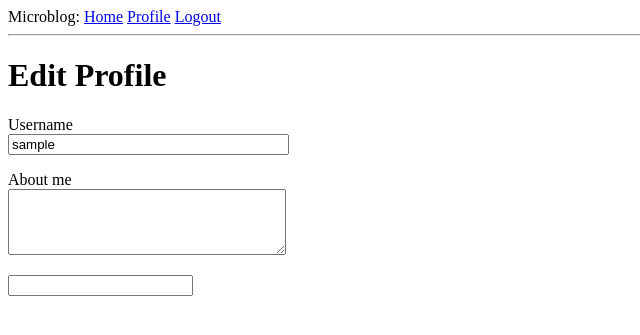
After one commit to hoquem/microblog, a Flask app: page /edit_profile in a window 1280 px wide. The commit adds this page. Shown: the top 335 px of the page, without its empty margins (0-640 px from the left). Run offline with Flask 2, Linux system fonts and the light colour scheme; the visitor is signed in with stand-in values (Sample User, id 1); data comes from the database, SQL or seed files in the repository; both versions use the stored data as it was after the commit.

Commit message:
Avatar and user profile

```diff
--- a/app/forms.py
+++ b/app/forms.py
@@ -1,6 +1,6 @@
 from flask_wtf import FlaskForm
-from wtforms import StringField, PasswordField, BooleanField, SubmitField
-from wtforms.validators import DataRequired, ValidationError, Email, EqualTo
+from wtforms import StringField, PasswordField, BooleanField, SubmitField, TextAreaField
+from wtforms.validators import DataRequired, ValidationError, Email, EqualTo, Length
 from app.models import User
 
 
@@ -27,3 +27,8 @@ class RegistrationForm(FlaskForm):
         user = User.query.filter_by(email=email.data).first()
         if user is not None:
             raise ValidationError('Please use a different email address.')
+
+class EditProfileForm(FlaskForm):
+    username = StringField('Username', validators=[DataRequired()])
+    about_me = TextAreaField('About me', validators=[Length(min=0, max=140)])
+    submit = StringField('Submit')
--- a/app/models.py
+++ b/app/models.py
@@ -3,6 +3,7 @@ from flask_login import UserMixin
 from werkzeug.security import generate_password_hash, check_password_hash
 from datetime import datetime
 from app import db
+from hashlib import md5
 
 @login.user_loader
 def load_user(id):
@@ -15,6 +16,8 @@ class User(UserMixin, db.Model):
     email = db.Column(db.String(120), index=True, unique=True)
     password_hash = db.Column(db.String(128))
     posts = db.relationship('Post', backref='author', lazy='dynamic')
+    about_me = db.Column(db.String(140))
+    last_seen = db.Column(db.DateTime, default=datetime.utcnow)
 
     def __repr__(self):
         return '<User {}'.format(self.username)
@@ -25,6 +28,10 @@ class User(UserMixin, db.Model):
     def check_password(self, password):
         return check_password_hash(self.password_hash, password)
 
+    def avatar(self, size):
+        digest = md5(self.email.lower().encode('utf-8')).hexdigest()
+        return 'https://www.gravatar.com/avatar/{}?d=identicon&s{}'.format(digest, size)
+
 class Post(db.Model):
     id = db.Column(db.Integer, primary_key=True)
     body = db.Column(db.String(140))
--- a/app/routes.py
+++ b/app/routes.py
@@ -1,10 +1,17 @@
 from flask import render_template, flash, redirect, request, url_for
 from werkzeug.urls import url_parse
 from app import app
-from app.forms import LoginForm, RegistrationForm
+from app.forms import LoginForm, RegistrationForm, EditProfileForm
 from flask_login import current_user, login_user, logout_user, login_required
 from app.models import User
 from app import db
+from datetime import datetime
+
+@app.before_request
+def before_request():
+    if current_user.is_authenticated:
+        current_user.last_seen = datetime.utcnow()
+        db.session.commit()
 
 @app.route('/login', methods=['GET', 'POST'])
 def login():
@@ -71,3 +78,17 @@ def user(username):
         {'author': user, 'body': 'Test post #2'}
     ]
     return render_template('user.html', user=user, posts=posts)
+
+@app.route('/edit_profile', methods=['GET', 'POST'])
+@login_required
+def edit_profile():
+    form = EditProfileForm()
+    if form.validate_on_submit():
+        current_user.username = form.username.data
+        current_user.about_me = form.about_me.data
+        db.session.commit()
+        flash('Your changes hanve been saved.')
+    elif request.method == 'GET':
+        form.username.data = current_user.username
+        form.about_me.data = current_user.about_me
+    return render_template('edit_profile.html', title='Edit Profile', form=form)
--- /dev/null
+++ b/app/templates/404.html
@@ -0,0 +1,6 @@
+{% extends "base.html" %}
+
+{% block content %}
+    <h1>That thing wasn't found!</h1>
+    <p><a href="{{ url_for('index) }}">Back</a></p>
+{% endblock %}
--- /dev/null
+++ b/app/templates/_post.html
@@ -0,0 +1,6 @@
+<table>
+    <tr valign="top">
+        <td><img src="{{ post.author.avatar(36) }}"</td>
+        <td>{{ post.author.username }} says:<br>{{ post.body }}</td>
+    </tr>
+</table>
--- a/app/templates/base.html
+++ b/app/templates/base.html
@@ -15,7 +15,7 @@
       {% if current_user.is_anonymous %}
       <a href="{{ url_for('login') }}">Login</a>
       {% else %}
-      <a href="{{ url_for('user', username=current_user.username) }}">User</a>
+      <a href="{{ url_for('user', username=current_user.username) }}">Profile</a>
       <a href="{{ url_for('logout') }}">Logout</a>
       {% endif %}
     </div>
--- /dev/null
+++ b/app/templates/edit_profile.html
@@ -0,0 +1,24 @@
+{% extends "base.html" %}
+
+{% block content %}
+   <h1>Edit Profile</h1>
+   <form action="" method="post">
+      {{ form.hidden_tag() }}
+      <p>
+         {{ form.username.label }}<br>
+         {{ form.username(size=32) }}<br>
+         {% for error in form.username.errors %}
+         <span style="color:red;">[{{ error }}]</span>
+         {% endfor %}
+      </p>
+      <p>
+         {{ form.about_me.label }}<br>
+         {{ form.about_me(cols=32, rows=4) }}<br>
+         {% for error in form.about_me.errors %}
+         <span style="color:red;">[{{ error }}]</span>
+         {% endfor %}
+      </p>
+      <p>{{ form.submit() }}</p>
+   </form>
+
+{% endblock %}
--- a/config.py
+++ b/config.py
@@ -6,3 +6,9 @@ class Config(object):
     SQLALCHEMY_DATABASE_URI = os.environ.get('DATABASE_URL') or \
         'sqlite:///' + os.path.join(basedir, 'app.db')
     SQLALCHEMY_TRACK_MODIFICATIONS = False
+    MAIL_SERVER = os.environ.get('MAIL_SERVER')
+    MAIL_PORT = int(os.environ.get('MAIL_PORT') or 25)
+    MAIL_USE_TLS = os.environ.get('MAIL_USE_TLS') is not None
+    MAIL_USERNAME = os.environ.get('MAIL_USERNAME')
+    MAIL_PASSWORD = os.environ.get('MAIL_PASSWORD')
+    ADMINS = ['m.hoque@gmail.com']
```
Also changed, not shown: app/__init__.py (+20 -1 lines), app/errors.py (added, +12 -0 lines), app/templates/500.html (added, +7 -0 lines), app/templates/user.html (+12 -4 lines), migrations/versions/8a0dec375b1f_new_fields_in_user_model.py (added, +30 -0 lines), app.db, 1 other file.
